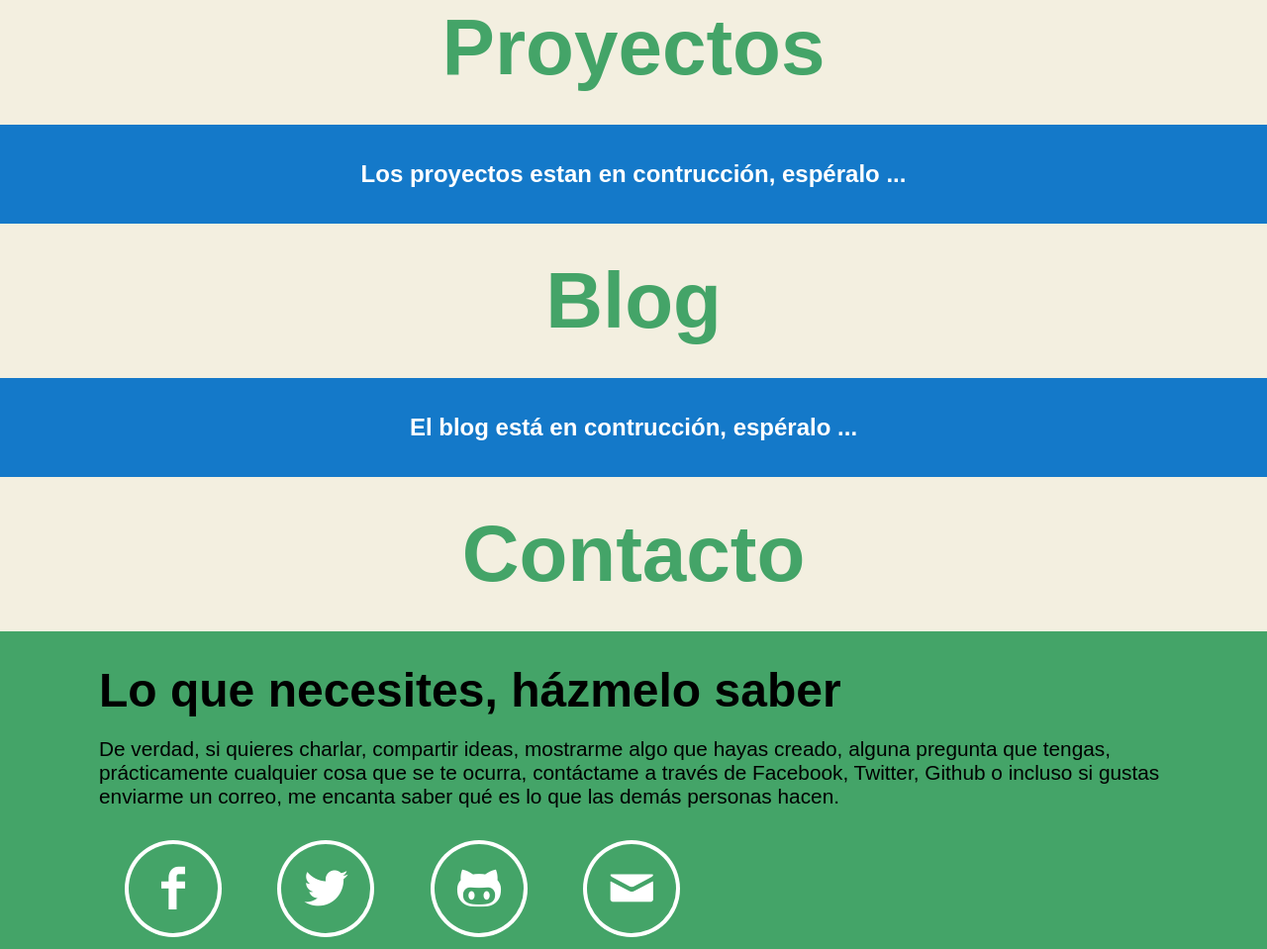
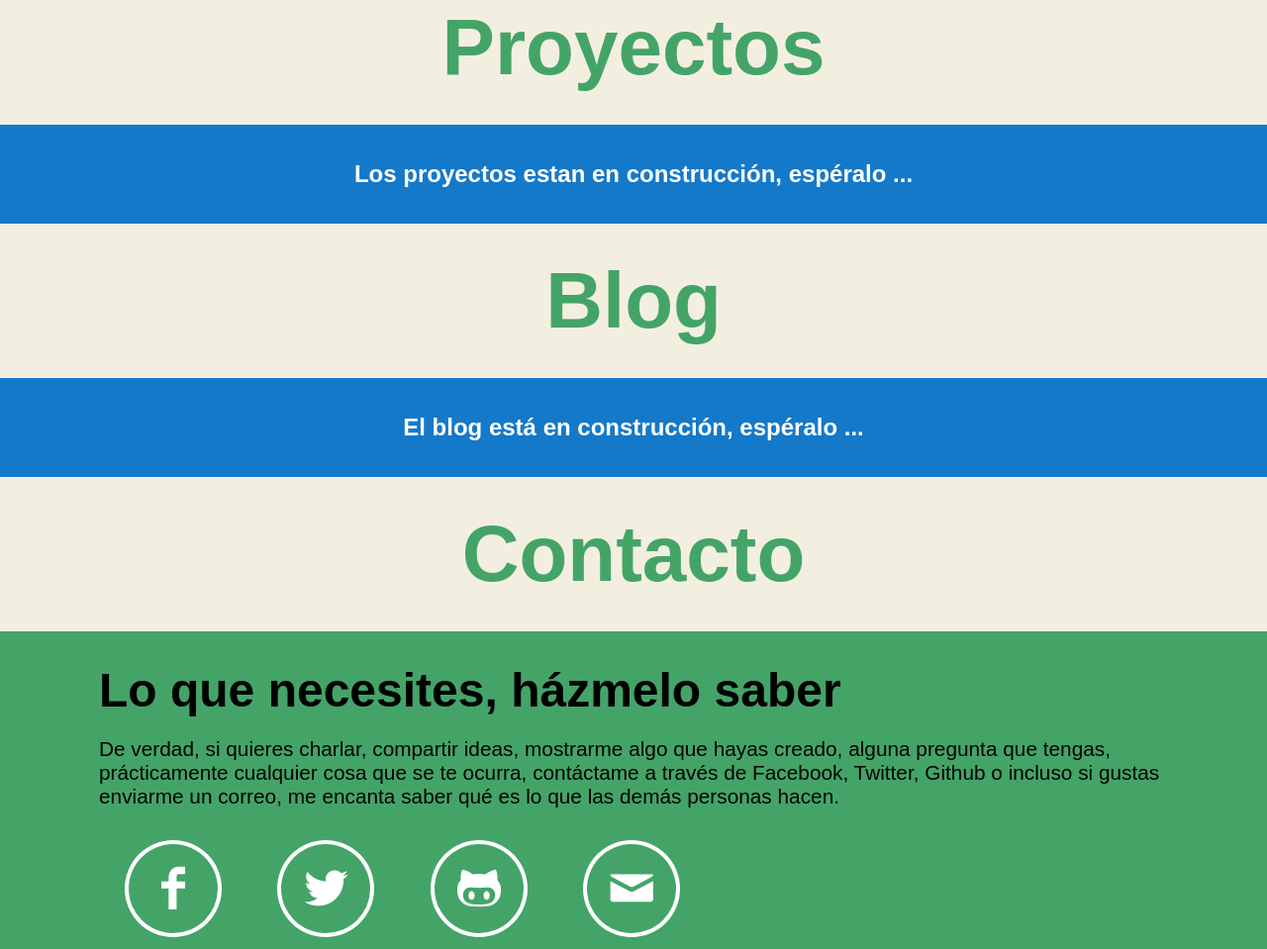
Before and after one commit to andressaiyan92/andressaiyan92.github.io, a plain HTML site: page index.html in a window 1280 px wide. Shown: the part 1116-2075 px from the top of the page at 99% size. Drawn offline with nearby package versions, Linux system fonts and the light colour scheme.

Commit message:
Update index.html
Cambiado error ortografico

```diff
--- a/index.html
+++ b/index.html
@@ -107,7 +107,7 @@
 		</div>
 	</section>
 	<section class="blog">
-		<h2>Los proyectos estan en contrucción, espéralo ...</h2>
+		<h2>Los proyectos estan en construcción, espéralo ...</h2>
 	</section>
 	<section class="titles" id="blog">
 		<div class="wrap">
@@ -115,7 +115,7 @@
 		</div>
 	</section>
 	<section class="blog">
-		<h2>El blog está en contrucción, espéralo ...</h2>
+		<h2>El blog está en construcción, espéralo ...</h2>
 	</section>
 	<section class="titles" id="contact">
 		<div class="wrap">
```
